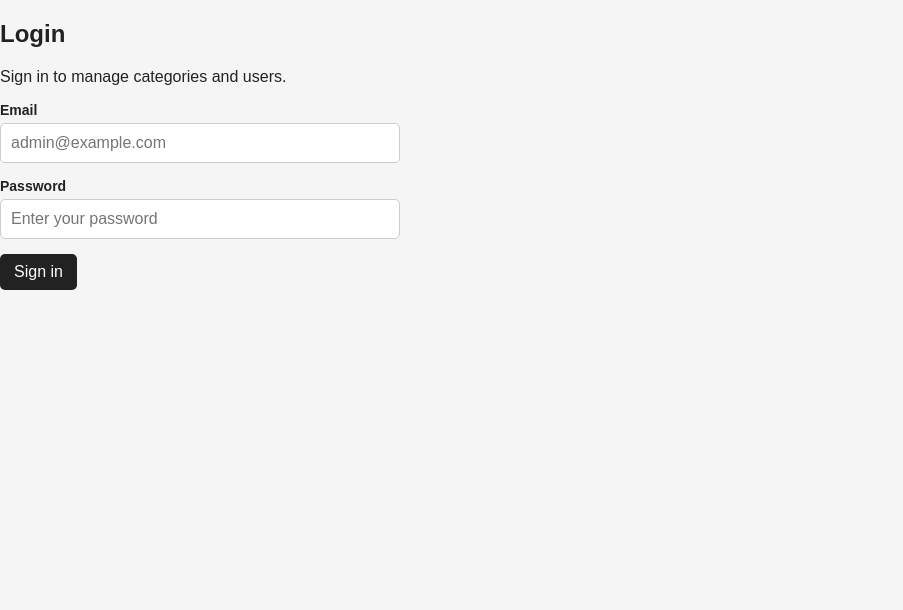
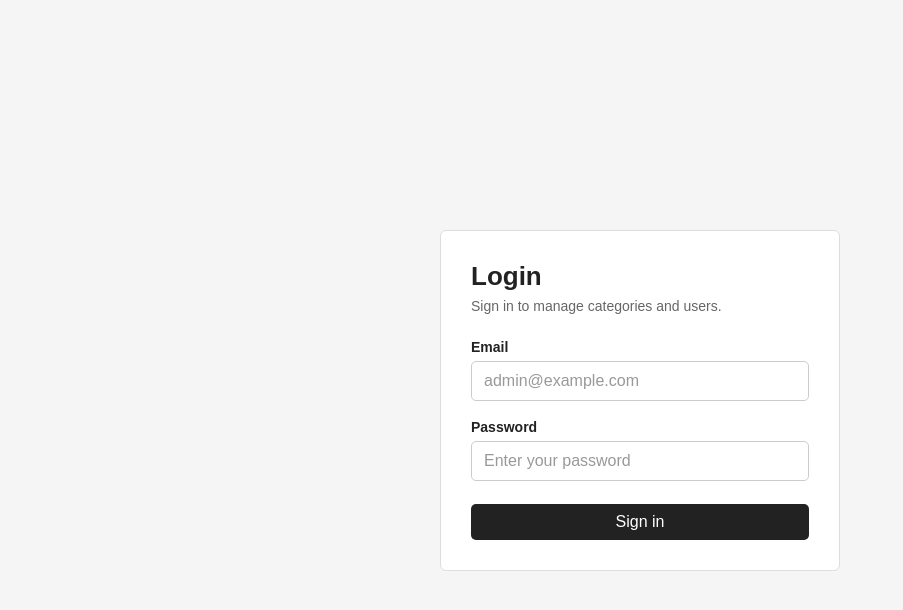
Before and after one commit to markpbrown/codehesion-grad-practical, a React (Vite) app: page /login in a window 1280 px wide. Shown: the top 610 px of the page, without its empty margins (0-903 px from the left). Built offline with nearby package versions, Linux system fonts and the light colour scheme; no server answers.

Commit message:
Updated form styling

```diff
--- a/src/index.css
+++ b/src/index.css
@@ -6,9 +6,7 @@
 
 body {
   margin: 0;
-
   font-family: Arial, Helvetica, sans-serif;
-
   background: #f5f5f5;
   color: #222;
 }
@@ -43,7 +41,6 @@ input {
 .brand {
   color: #222;
   text-decoration: none;
-
   font-size: 18px;
   font-weight: bold;
 }
@@ -57,7 +54,6 @@ input {
 .nav-link {
   color: #666;
   text-decoration: none;
-
   font-size: 14px;
 }
 
@@ -94,11 +90,10 @@ input {
 }
 
 
-/* PAGE */
+/* NORMAL PAGES */
 
 .page {
   max-width: 1100px;
-
   margin: 0 auto;
   padding: 35px 20px;
 }
@@ -109,13 +104,11 @@ input {
 
 .page-heading h1 {
   margin: 0;
-
   font-size: 26px;
 }
 
 .page-heading p {
   margin: 6px 0 0;
-
   color: #666;
   font-size: 14px;
 }
@@ -125,14 +118,12 @@ input {
 
 .card-grid {
   display: grid;
-
-  grid-template-columns:
-    repeat(auto-fit, minmax(220px, 1fr));
-
+  grid-template-columns: repeat(auto-fit, minmax(220px, 1fr));
   gap: 15px;
 }
 
 .category-card {
+  display: block;
   padding: 20px;
 
   background: white;
@@ -146,24 +137,22 @@ input {
 
 .category-card:hover {
   border-color: #aaa;
+  background: #fafafa;
 }
 
 .category-card h2 {
   margin: 0 0 10px;
-
   font-size: 18px;
 }
 
 .category-card p {
   margin: 0 0 15px;
-
   color: #666;
   font-size: 14px;
 }
 
 .category-card span {
   display: block;
-
   margin-top: 20px;
 
   color: #555;
@@ -171,36 +160,78 @@ input {
 }
 
 
+/* LOGIN / REGISTER PAGE */
+
+.auth-page {
+  min-height: 100vh;
+
+  display: flex;
+  align-items: center;
+  justify-content: center;
+
+  padding: 30px 20px;
+}
+
+.form-card {
+  width: 100%;
+  max-width: 400px;
+
+  padding: 30px;
+
+  background: white;
+
+  border: 1px solid #ddd;
+  border-radius: 6px;
+}
+
+.form-card h1 {
+  margin: 0 0 6px;
+  font-size: 26px;
+}
+
+.form-card > p {
+  margin: 0 0 25px;
+  color: #666;
+  font-size: 14px;
+}
+
+
 /* FORMS */
 
-form {
-  max-width: 400px;
+.form-card form {
+  width: 100%;
 }
 
-label {
+.form-group {
+  margin-bottom: 18px;
+}
+
+.form-group label {
   display: block;
-
-  margin-bottom: 5px;
+  margin-bottom: 6px;
 
   font-size: 14px;
   font-weight: bold;
 }
 
-input {
+.form-group input {
   width: 100%;
-
-  padding: 10px;
-  margin-bottom: 15px;
+  padding: 10px 12px;
 
   background: white;
+  color: #222;
 
   border: 1px solid #ccc;
   border-radius: 5px;
 }
 
-input:focus {
+.form-group input:focus {
   outline: none;
   border-color: #777;
+}
+
+.form-group input::placeholder {
+  color: #999;
 }
 
 
@@ -227,12 +258,17 @@ button:disabled {
   cursor: not-allowed;
 }
 
+.form-card button {
+  width: 100%;
+  margin-top: 5px;
+}
+
 
 /* WORD LIST */
 
 .word-list {
   padding: 0;
-  margin-top: 20px;
+  margin: 20px 0 0;
 
   list-style: none;
 }
@@ -249,17 +285,55 @@ button:disabled {
   display: flex;
   align-items: center;
   justify-content: space-between;
+  gap: 15px;
 }
 
 
 /* MESSAGES */
 
+.field-error {
+  margin: 5px 0 0;
+  color: #b42318;
+  font-size: 13px;
+}
+
 .form-error {
+  margin: 10px 0;
   color: #b42318;
   font-size: 14px;
 }
 
 .success-message {
+  margin: 10px 0;
   color: #287a3d;
   font-size: 14px;
 }
+
+
+/* MOBILE */
+
+@media (max-width: 600px) {
+  .header {
+    height: auto;
+    padding: 15px;
+
+    align-items: flex-start;
+    gap: 15px;
+  }
+
+  .navigation {
+    gap: 10px;
+  }
+
+  .page {
+    padding: 25px 15px;
+  }
+
+  .card-grid {
+    grid-template-columns: 1fr;
+  }
+
+  .form-card {
+    padding: 25px;
+  }
+}
```
